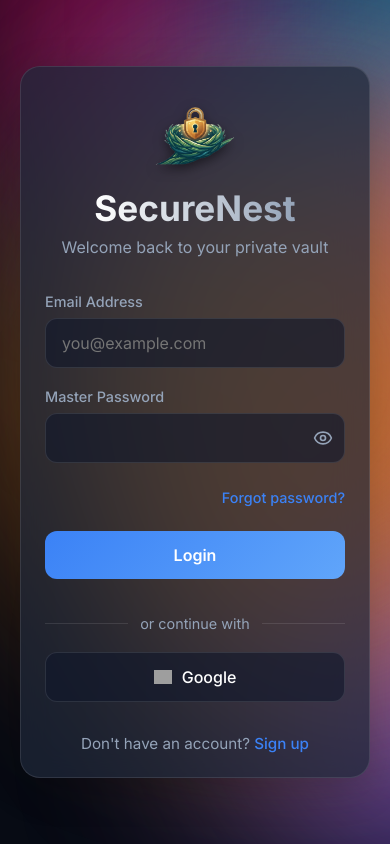
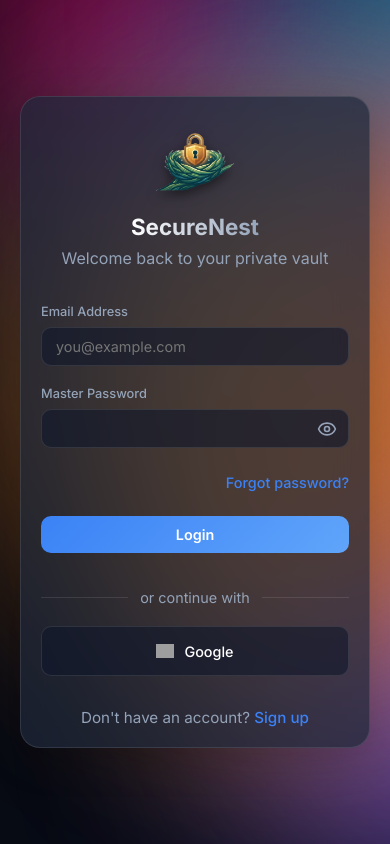
Before and after one commit to securenest046/securenest-cloud, a React (Vite) app in the folder securenest-frontend/: page /login in a window 390 px wide. Built offline with nearby package versions, Linux system fonts and the light colour scheme; no server answers; grey boxes are pictures that could not be loaded.

Commit message:
Phase 20: ui pop fix

```diff
--- a/securenest-frontend/src/context/DialogContext.jsx
+++ b/securenest-frontend/src/context/DialogContext.jsx
@@ -19,8 +19,8 @@ export const DialogProvider = ({ children }) => {
     isDanger: false
   });
 
-  const showAlert = (title, message) => {
-    setDialog({ show: true, type: 'alert', title, message, confirmText: 'Understood' });
+  const showAlert = (title, message, onConfirm = null) => {
+    setDialog({ show: true, type: 'alert', title, message, onConfirm, confirmText: 'Understood' });
   };
 
   const showConfirm = (title, message, onConfirm, isDanger = false) => {
--- a/securenest-frontend/src/index.css
+++ b/securenest-frontend/src/index.css
@@ -130,7 +130,33 @@ body {
     .mobile-sidebar-toggle { display: flex !important; }
 
     .settings-grid { grid-template-columns: 1fr !important; }
-    .glass-panel { padding: 24px !important; }
+    .glass-panel { padding: 20px !important; } /* Proportional reduction from 24px */
+
+    /* Global Proportional Scaling for Mobile */
+    .btn-primary {
+       padding: 10px 18px !important;
+       font-size: 0.9rem !important;
+       border-radius: 10px !important;
+    }
+    .input-field {
+       padding: 10px 14px !important;
+       font-size: 0.9rem !important;
+       border-radius: 10px !important;
+    }
+    .input-group label { font-size: 0.8rem !important; }
+
+    h1 { font-size: 1.4rem !important; }
+    h2 { font-size: 1.3rem !important; }
+    h3 { font-size: 1.1rem !important; }
+
+    .user-identity-text {
+       max-width: 140px;
+       white-space: nowrap;
+       overflow: hidden;
+       text-overflow: ellipsis;
+       display: inline-block;
+       vertical-align: middle;
+    }
 }
 
 .mobile-sidebar-toggle {
--- a/securenest-frontend/src/pages/Dashboard/Home.jsx
+++ b/securenest-frontend/src/pages/Dashboard/Home.jsx
@@ -449,13 +449,13 @@ const Home = () => {
           <h1 style={{ fontSize: '1.6rem', fontWeight: '800', background: 'linear-gradient(135deg, #fff, var(--accent-primary))', WebkitBackgroundClip: 'text', WebkitTextFillColor: 'transparent', margin: 0 }}>SecureNest</h1>
         </div>
         <div style={{ position: 'relative' }}>
-          <div style={{ display: 'flex', alignItems: 'center', gap: '12px', padding: '8px 16px', background: 'rgba(255,255,255,0.05)', borderRadius: '12px', cursor: 'pointer', transition: 'background 0.2s', border: '1px solid var(--border-color)' }} onClick={() => setProfileOpen(!profileOpen)}>
-             <div style={{ width: '36px', height: '36px', borderRadius: '50%', background: 'var(--accent-primary)', display: 'flex', alignItems: 'center', justifyContent: 'center', fontWeight: '600' }}>
+          <div style={{ display: 'flex', alignItems: 'center', gap: '12px', padding: '8px 16px', background: 'rgba(255,255,255,0.05)', borderRadius: '12px', cursor: 'pointer', transition: 'background 0.2s', border: '1px solid var(--border-color)', maxWidth: '240px' }} onClick={() => setProfileOpen(!profileOpen)}>
+             <div style={{ width: '36px', height: '36px', borderRadius: '50%', background: 'var(--accent-primary)', display: 'flex', alignItems: 'center', justifyContent: 'center', fontWeight: '600', flexShrink: 0 }}>
                 {currentUser?.email ? currentUser.email[0].toUpperCase() : 'U'}
              </div>
-             <div style={{ display: 'flex', flexDirection: 'column' }}>
-                <span style={{ fontSize: '0.9rem', fontWeight: '600', whiteSpace: 'nowrap' }}>{currentUser?.displayName || 'Vault User'}</span>
-                <span style={{ fontSize: '0.75rem', color: 'var(--text-muted)' }}>{currentUser?.email}</span>
+             <div style={{ display: 'flex', flexDirection: 'column', minWidth: 0 }}>
+                <span className="user-identity-text" style={{ fontSize: '0.9rem', fontWeight: '600' }}>{currentUser?.displayName || 'Vault User'}</span>
+                <span className="user-identity-text" style={{ fontSize: '0.75rem', color: 'var(--text-muted)' }}>{currentUser?.email}</span>
              </div>
           </div>
           {profileOpen && (
--- a/securenest-frontend/src/pages/Dashboard/Settings.jsx
+++ b/securenest-frontend/src/pages/Dashboard/Settings.jsx
@@ -59,7 +59,7 @@ const Settings = () => {
                 }
             }
         } catch (error) {
-            console.error("Settings Sync Error", err);
+            console.error("Settings Sync Error", error);
             setVaultKey("Connection Error: Backend Unreachable");
         }
     };
@@ -134,7 +134,7 @@ const Settings = () => {
             emailVerified: emailVerification.state === 'verified'
         });
 
-        showAlert("Sync Success", "Dashboard settings synchronized successfully!");
+        showAlert("Sync Success", "Dashboard settings synchronized successfully!", () => navigate('/home'));
 
         setIsChangingPassword(false);
         setFormData(prev => ({
@@ -143,11 +143,9 @@ const Settings = () => {
             newPassword: '',
             confirmNewPassword: ''
         }));
-
-        navigate('/home');
     } catch (error) {
-        console.error("Settings Update Failed:", err);
-        const detail = err.response?.data?.detail || err.message;
+        console.error("Settings Update Failed:", error);
+        const detail = error.response?.data?.detail || error.message;
         showAlert("Sync Error", `Failed to update vault settings: ${detail}\n\nHINT: Re-authentication may have failed if your current password was incorrect.`);
     } finally {
         setIsSaving(false);
```
